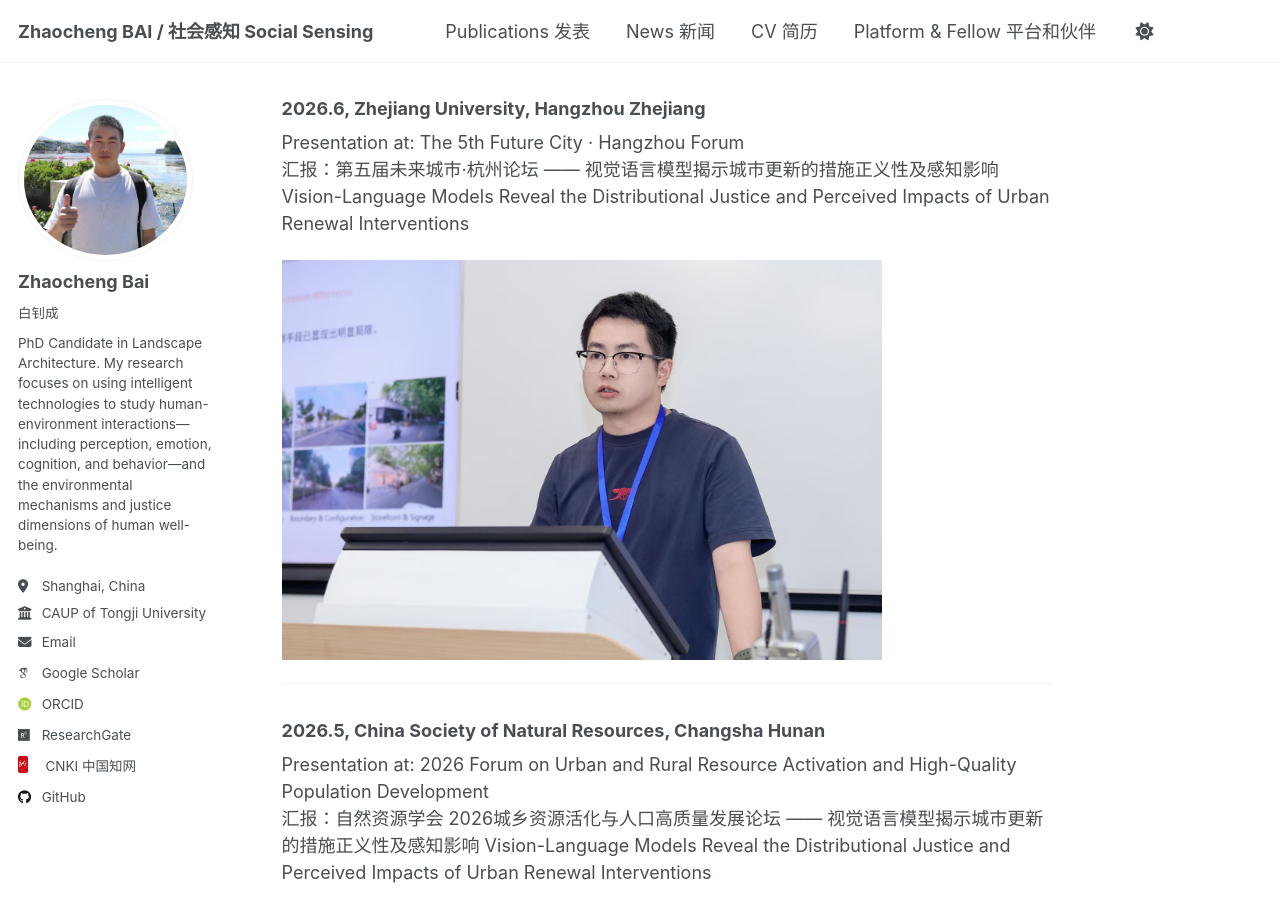
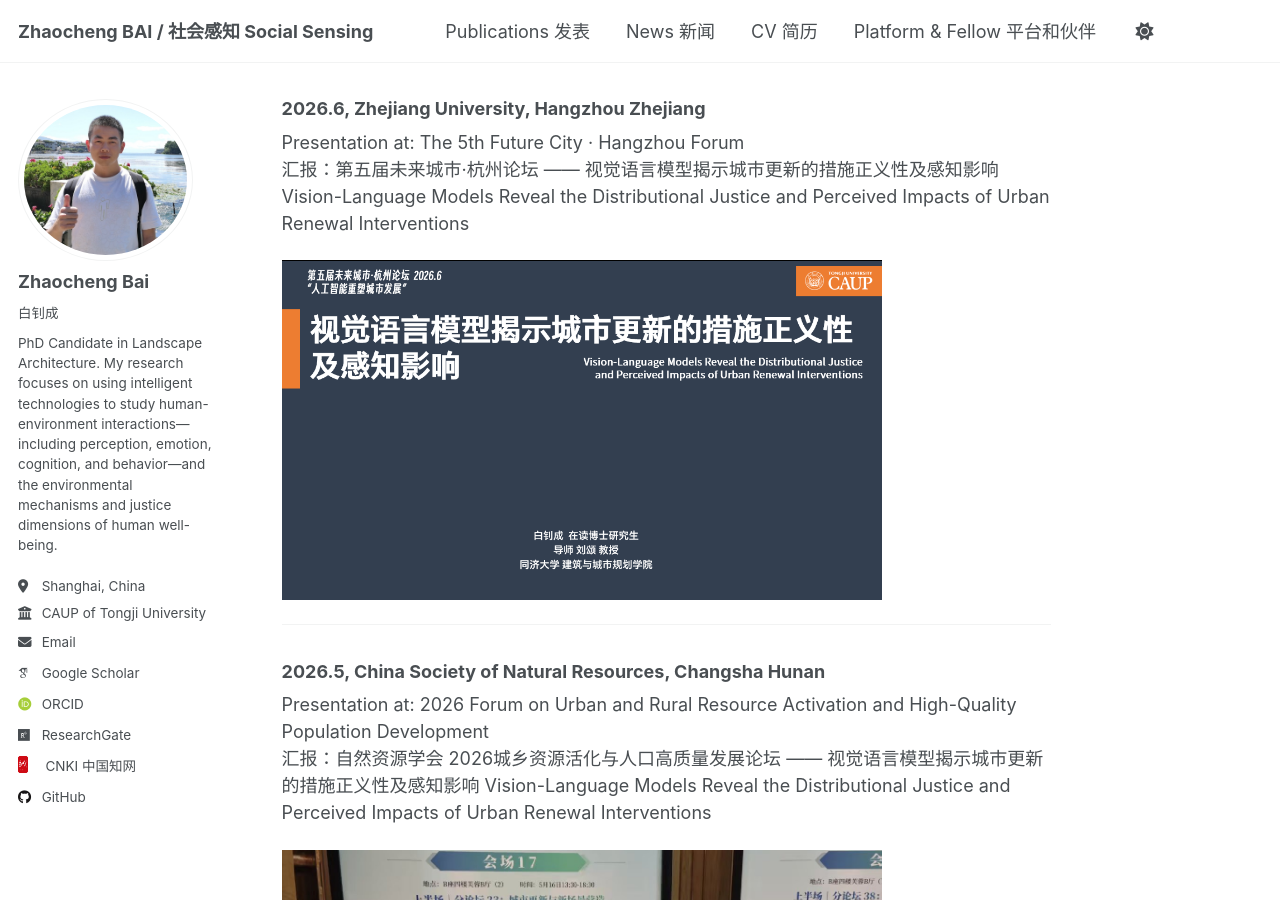
Before and after one commit to arsbai/arsbai.github.io, a Jekyll site: the page built from _pages/news.md, in a window 1280 px wide and 900 px high, scrolled down 802 px. Built offline with Jekyll 4.4.1, drawn with Linux system fonts in a browser that asks for light colours; some web fonts are replaced; a script that is not in the unit is left out.

Commit message:
Update 2026 news formatting, location translations, and fix image rendering

```diff
--- a/_pages/news.md
+++ b/_pages/news.md
@@ -21,7 +21,7 @@ Presentation at: The 5th Future City · Hangzhou Forum
 <br>
 汇报：第五届未来城市·杭州论坛 —— 视觉语言模型揭示城市更新的措施正义性及感知影响 Vision-Language Models Reveal the Distributional Justice and Perceived Impacts of Urban Renewal Interventions
 
-<img src="/images/未来城市.jpg" alt="未来城市杭州论坛" style="width: 600px; max-width: 100%;">
+<img src="/images/未来城市2.png" alt="未来城市杭州论坛" style="width: 600px; max-width: 100%;">
 
 ---
 
```
Also changed, not shown: images/未来城市2.png (added).
